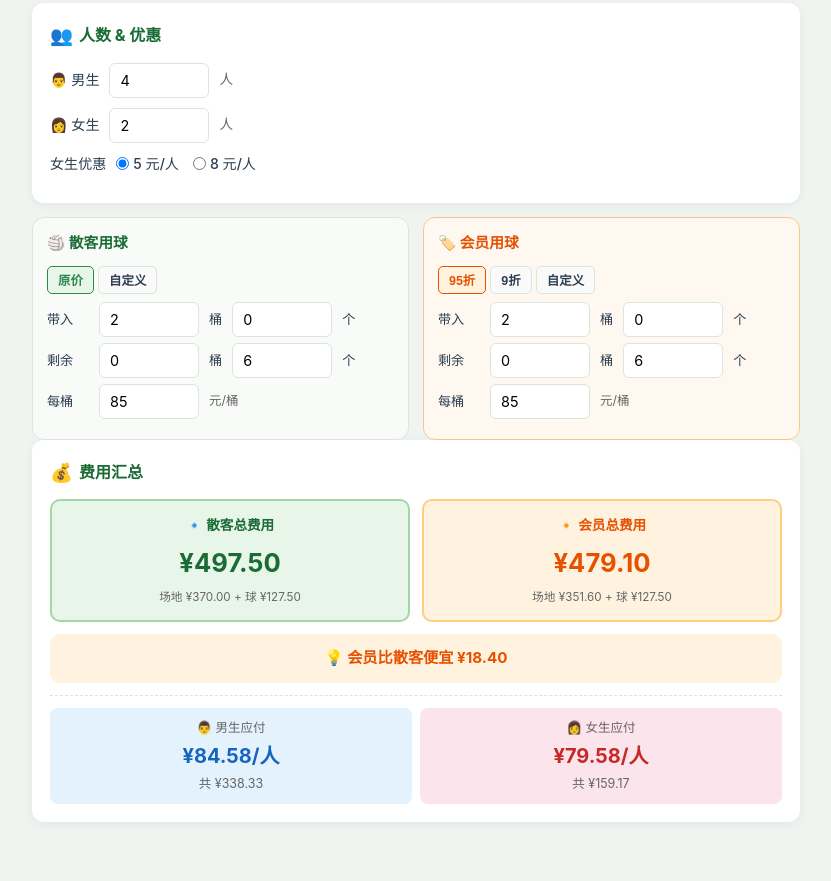
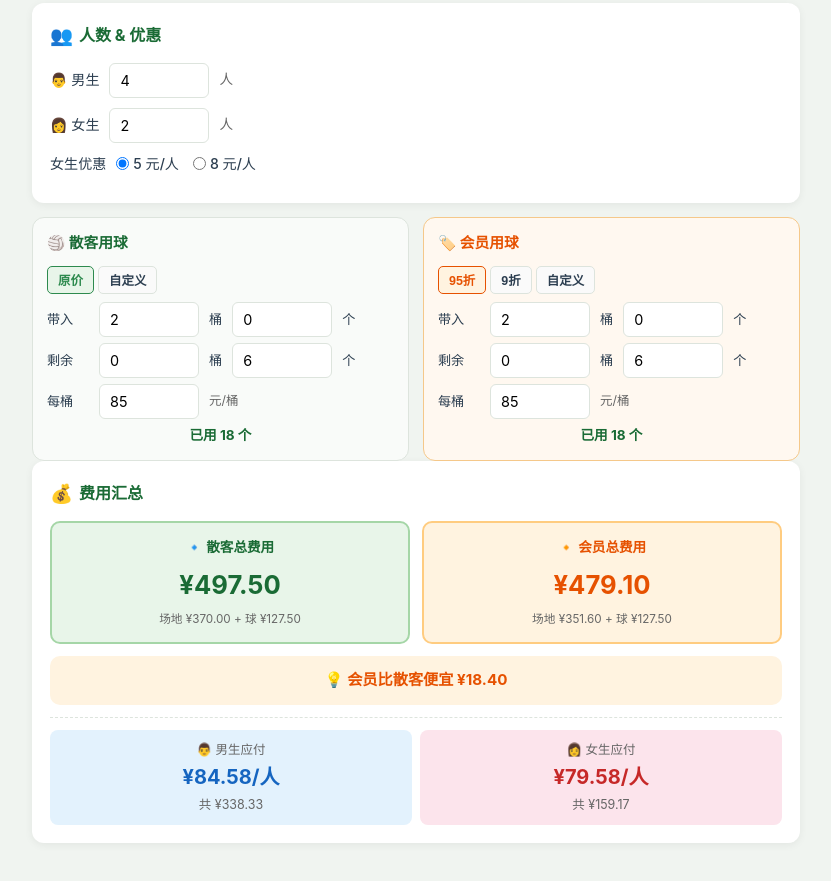
Before and after one commit to Jonfwer/badminton, a plain HTML site: page index.html in a window 1280 px wide. Shown: the part 1603-2484 px from the top of the page, without its empty margins (224-1055 px from the left). Drawn offline with Linux system fonts and the light colour scheme.

Commit message:
fix: 加入用球已用数量显示 + localStorage记忆

```diff
--- a/index.html
+++ b/index.html
@@ -131,6 +131,7 @@ input[type="number"].field:focus { outline: none; border-color: var(--green); }
 input.wide { width: 130px; }
 input.small { width: 60px; }
 .warn-text { color: var(--warn); font-size: 0.78rem; margin-top: 4px; }
+.used-balls { color: var(--green-dark); font-size: 0.85rem; font-weight: 700; margin-top: 6px; text-align: center; }
 .hidden { display: none; }
 
 /* Ball cards side by side */
@@ -311,6 +312,7 @@ input.small { width: 60px; }
       <span style="font-size:0.78rem;color:var(--text-light)">元/桶</span>
     </div>
     <div class="warn-text hidden" id="shuttleWarn">⚠ 剩余数量大于带入数量，请检查</div>
+    <div class="used-balls" id="shuttleUsed">已用 0 个</div>
   </div>
 
   <!-- 会员用球 -->
@@ -346,6 +348,7 @@ input.small { width: 60px; }
       <span style="font-size:0.78rem;color:var(--text-light)">元/桶</span>
     </div>
     <div class="warn-text hidden" id="mshuttleWarn">⚠ 剩余数量大于带入数量，请检查</div>
+    <div class="used-balls" id="mshuttleUsed">已用 0 个</div>
   </div>
 </div>
 
@@ -704,11 +707,13 @@ function calcShuttleFee(prefix) {
   const totalBrought = broughtTube * 12 + broughtPcs;
   const totalRemain = remainTube * 12 + remainPcs;
   let used = totalBrought - totalRemain;
-  const warn = document.getElementById(prefix.replace('m','') + 'shuttleWarn');
+  const warn = document.getElementById(prefix + 'shuttleWarn');
+  const usedEl = document.getElementById(prefix + 'shuttleUsed');
   if (warn) {
     if (used < 0) { used = 0; warn.classList.remove('hidden'); }
     else { warn.classList.add('hidden'); }
   }
+  if (usedEl) usedEl.textContent = '已用 ' + used + ' 个';
   return (used / 12) * tubePrice;
 }
 
```
